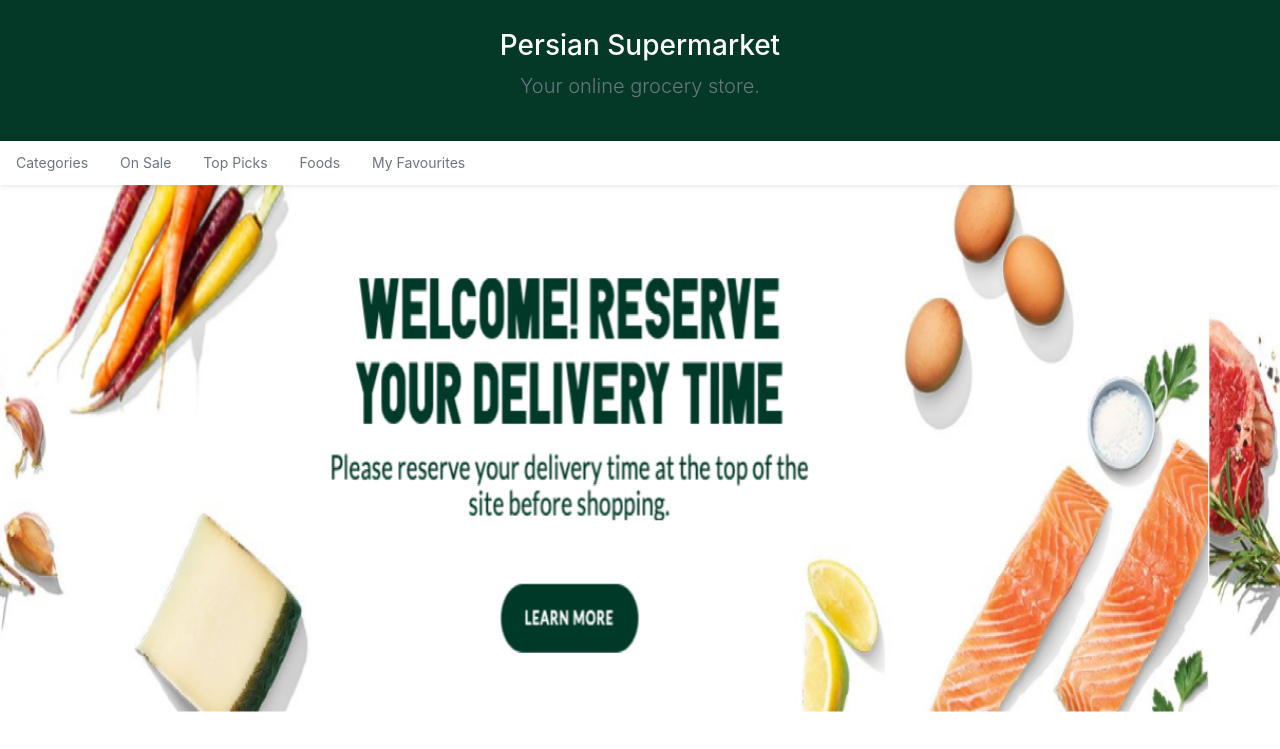
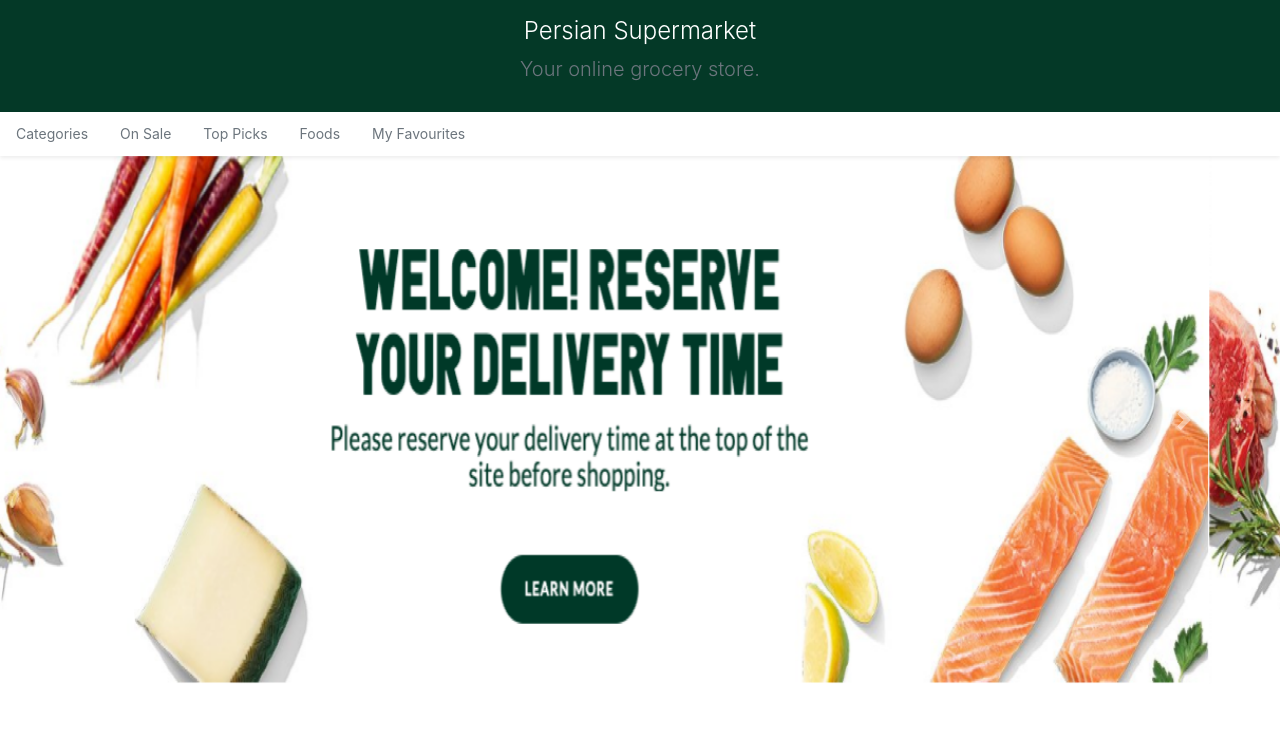
Before and after one commit to directaxyz/directaxyz.github.io, a plain HTML site: page online-store-demo/index.html in a window 1280 px wide. Shown: the part 51-800 px from the top of the page. Drawn offline with nearby package versions, Linux system fonts and the light colour scheme.

Commit message:
changed title size

```diff
--- a/online-store-demo/index.html
+++ b/online-store-demo/index.html
@@ -23,8 +23,8 @@
 
 
     .jumbotron {
-      padding-top: .5rem;
-      padding-bottom: .5rem;
+      padding-top: .25rem;
+      padding-bottom: .25rem;
       margin-bottom: 0;
       background-color: #043927;
       color: #ffffff;
@@ -32,8 +32,8 @@
     }
     @media (min-width: 768px) {
       .jumbotron {
-        padding-top: 1.5rem;
-        padding-bottom: 1.5rem;
+        padding-top: .75rem;
+        padding-bottom: .75rem;
       }
     }
 
@@ -41,7 +41,7 @@
       margin-bottom: 0;
     }
 
-    .jumbotron h1 {
+    .jumbotron h4 {
       font-weight: 300;
     }
 
@@ -142,8 +142,6 @@
 
     .carousel {
       margin-bottom: 2rem;
-      color: black;
-
     }
 
 
@@ -262,7 +260,7 @@
 
     <section class="jumbotron text-center">
       <div class="container">
-        <h3>Persian Supermarket</h3>
+        <h4>Persian Supermarket</h4>
         <p class="lead text-muted">Your online grocery store.</p>
 
         <div class="row justify-content-center">
```
Also changed, not shown: online-store-demo/categories.html (+6 -6 lines), online-store-demo/collection.html (+6 -6 lines).
